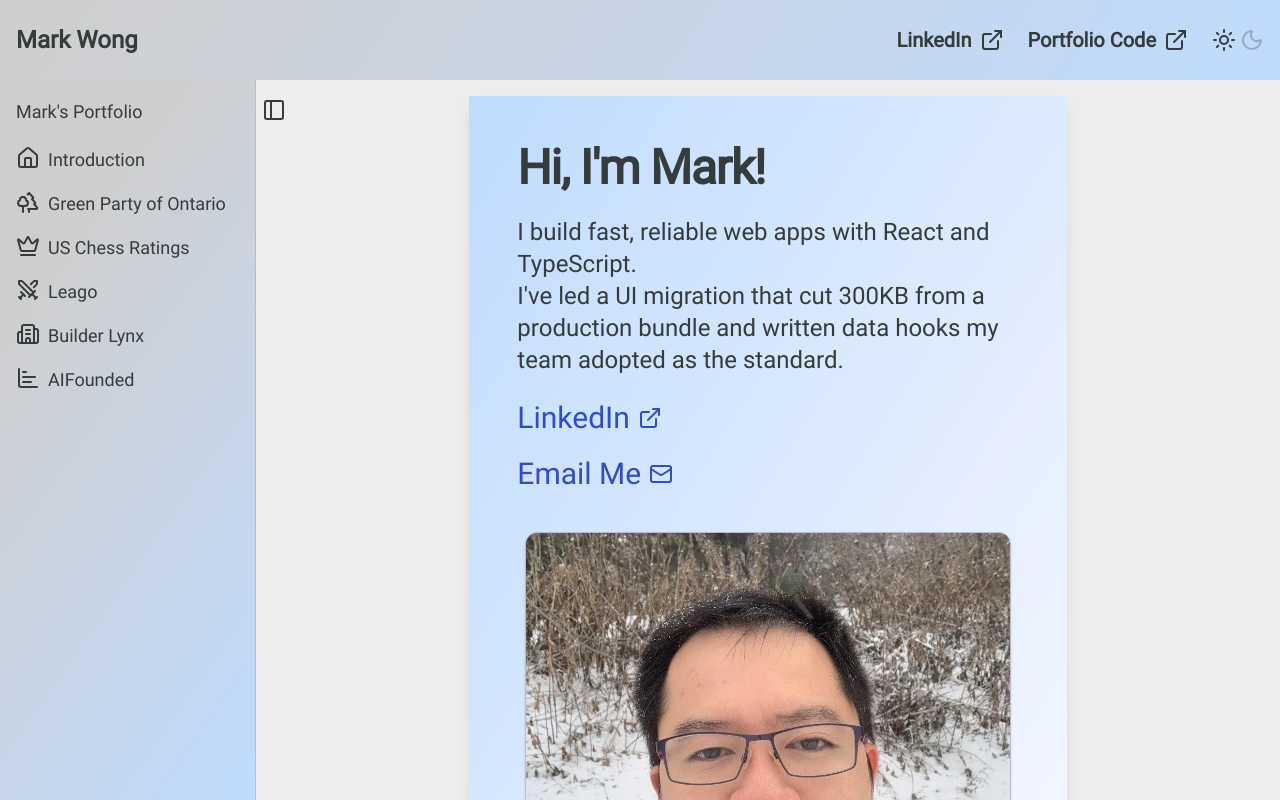
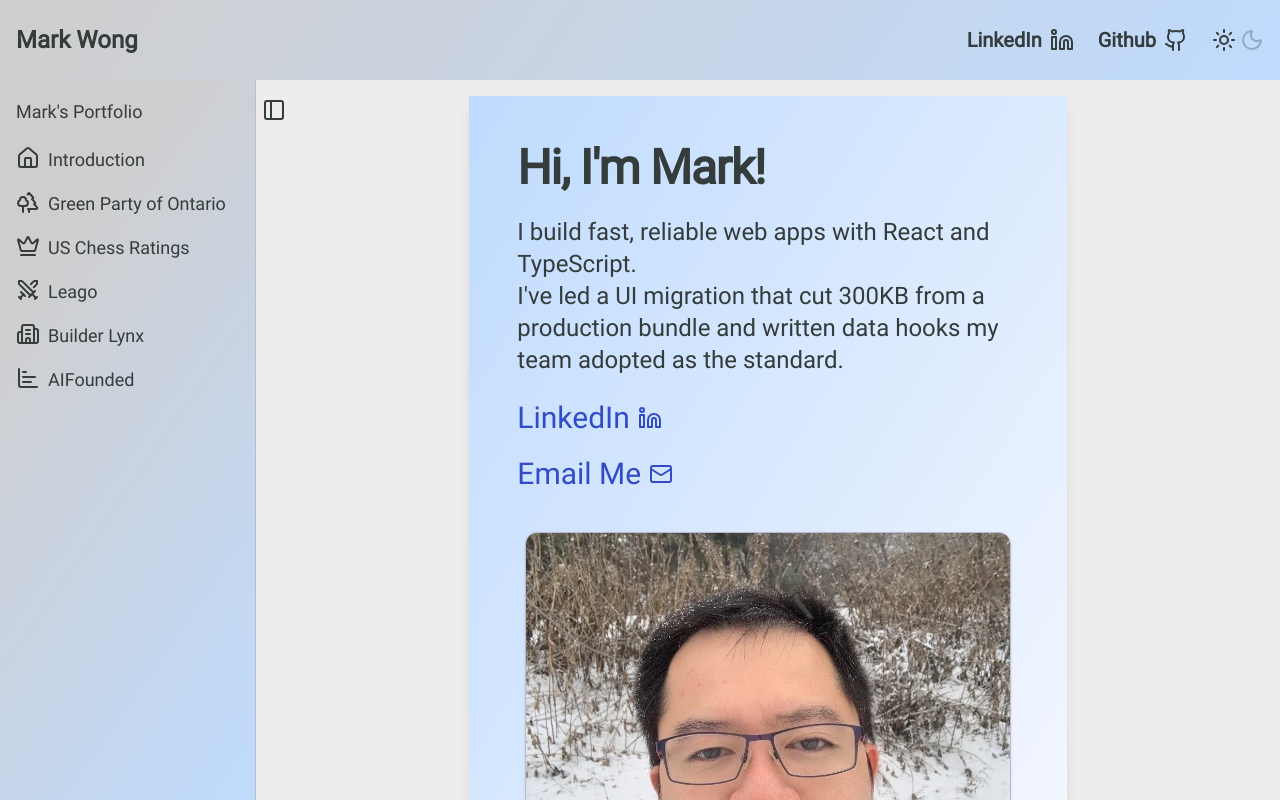
Before and after one commit to markwong167/Portfolio, a Next.js app: page / in a window 1280 px wide. Shown: the top 800 px of the page. Built offline with nearby package versions, Linux system fonts and the light colour scheme.

Commit message:
Changed external links (#31)

```diff
--- a/src/assets/sectionData/sectionData.ts
+++ b/src/assets/sectionData/sectionData.ts
@@ -59,8 +59,8 @@
   links: [
     {
       id: 58,
-      linkText: "Ask Me About Builder Lynx",
-      link: "mailto:markwong167@gmail.com",
+      linkText: "builderlynx.com",
+      link: "https://builderlynx.com/",
     },
   ],
 };
--- /dev/null
+++ b/src/components/GithubIcon.tsx
@@ -0,0 +1,29 @@
+"use client";
+
+import React from "react";
+import type { LucideProps } from "lucide-react";
+
+// lucide-react v1 removed brand icons, so this mirrors the old GithubIcon.
+const GithubIcon = ({
+  size = 24,
+  strokeWidth = 2,
+  ...props
+}: LucideProps) => (
+  <svg
+    xmlns="http://www.w3.org/2000/svg"
+    width={size}
+    height={size}
+    viewBox="0 0 24 24"
+    fill="none"
+    stroke="currentColor"
+    strokeWidth={strokeWidth}
+    strokeLinecap="round"
+    strokeLinejoin="round"
+    {...props}
+  >
+    <path d="M15 22v-4a4.8 4.8 0 0 0-1-3.5c3 0 6-2 6-5.5.08-1.25-.27-2.48-1-3.5.28-1.15.28-2.35 0-3.5 0 0-1 0-3 1.5-2.64-.5-5.36-.5-8 0C6 2 5 2 5 2c-.3 1.15-.3 2.35 0 3.5A5.403 5.403 0 0 0 4 9c0 3.5 3 5.5 6 5.5-.39.49-.68 1.05-.85 1.65-.17.6-.22 1.23-.15 1.85v4" />
+    <path d="M9 18c-4.51 2-5-2-7-2" />
+  </svg>
+);
+
+export default GithubIcon;
--- a/src/layout/Header.tsx
+++ b/src/layout/Header.tsx
@@ -2,16 +2,11 @@
 
 import React from "react";
 import Link from "next/link";
-import {
-  ExternalLinkIcon,
-  HomeIcon,
-  Moon,
-  Sun,
-} from "lucide-react";
+import { HomeIcon, Moon, Sun } from "lucide-react";
 import { useIsMobile } from "../hooks/use-mobile";
 import MobileNav from "./MobileNav";
 import LinkedinIcon from "../components/LinkedinIcon";
-import GithubIcon from "@/assets/images/github.svg";
+import GithubIcon from "../components/GithubIcon";
 
 export type NavItem = {
   id: string;
@@ -40,12 +35,12 @@
     icon: <LinkedinIcon />,
   },
   {
-    id: "portfolio",
-    name: "Portfolio Code",
-    mobileName: "Portfolio Code",
-    link: "https://github.com/markwong167/Portfolio",
+    id: "github",
+    name: "Github",
+    mobileName: "Github",
+    link: "https://github.com/markwong167",
     isExternalLink: true,
-    icon: <GithubIcon style={{ fill: "white" }} />,
+    icon: <GithubIcon />,
   },
 ];
 
@@ -96,7 +91,7 @@
                 rel='noreferrer noopener'
               >
                 <h2 className={`font-bold flex items-center gap-2 text-xl`}>
-                  {item.name} <ExternalLinkIcon />
+                  {item.name} {item.icon}
                 </h2>
               </a>
             );
--- a/src/views/Portfolio/PortfolioSectionIntro.tsx
+++ b/src/views/Portfolio/PortfolioSectionIntro.tsx
@@ -11,6 +11,8 @@
 import { PorfolioSectionPictureCard } from "./PorfolioSectionPictureCard";
 import Link from "next/link";
 import { ExternalLink, MailIcon } from "lucide-react";
+import LinkedinIcon from "../../components/LinkedinIcon";
+import GithubIcon from "../../components/GithubIcon";
 export const PortfolioSectionIntro = ({
   data,
   isMobile,
@@ -70,6 +72,10 @@
                 {link.linkText}
                 {link.link.startsWith("mailto:") ? (
                   <MailIcon size={24} />
+                ) : link.link.includes("linkedin.com") ? (
+                  <LinkedinIcon size={24} />
+                ) : link.link.includes("github.com") ? (
+                  <GithubIcon size={24} />
                 ) : (
                   !link.link.startsWith("/") && <ExternalLink size={24} />
                 )}
```
